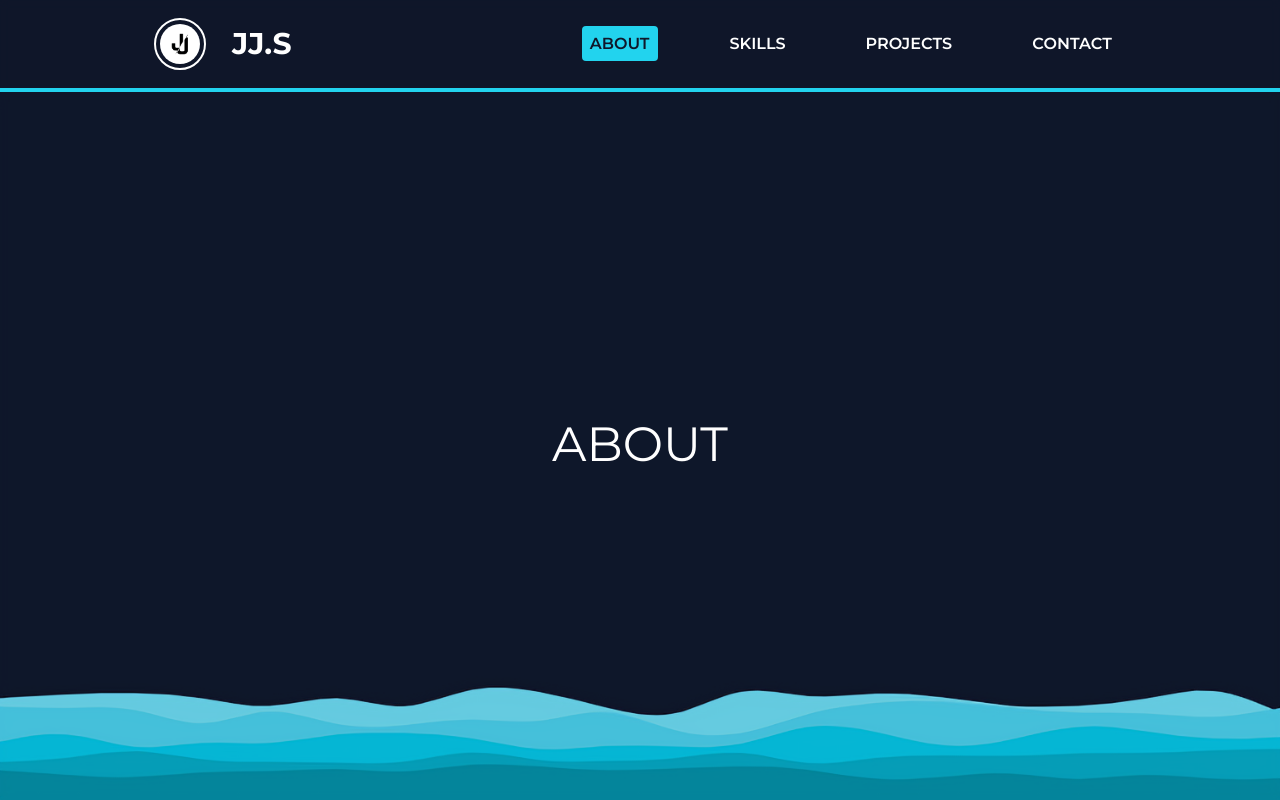
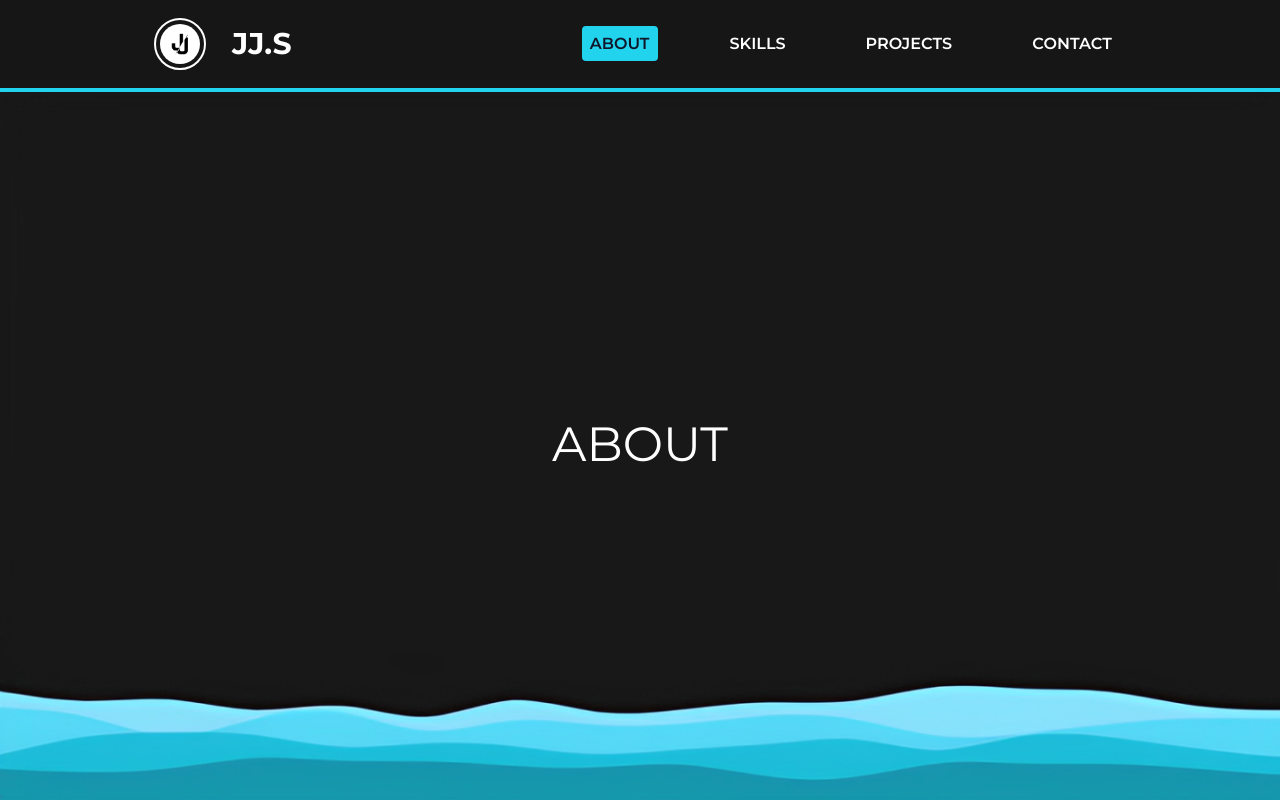
Before and after one commit to jjsorila/portfolio, a React (Vite) app: page / in a window 1280 px wide. Shown: the top 800 px of the page. Built offline with nearby package versions, Linux system fonts and the light colour scheme; the HTML template or start-up script is replaced by a standard one.

Commit message:
changes in background

```diff
--- a/src/App.tsx
+++ b/src/App.tsx
@@ -11,7 +11,7 @@ const App = () => {
   }, [ui]);
 
   return (
-    <div id="main" className="bg-violet-50 dark:bg-slate-900">
+    <div id="main" className="bg-violet-50 dark:dark-mode">
       <Navbar ui={ui} setUi={setUi} />
       <About ui={ui} />
       <Skills ui={ui} />
--- a/src/components/About/About.tsx
+++ b/src/components/About/About.tsx
@@ -11,7 +11,7 @@ const About = ({ ui }: TAboutProps) => {
         <img className={`z-0 absolute top-0 left-0 right-0 bottom-0 transition-opacity duration-500 w-[100%] h-[100%] ${ui ? "opacity-0" : "opacity-100"}`}
         src={AboutBGDarkBot} />
 
-        <h1 className="relative text-center dark:text-white text-slate-900 top-[50%] left-[50%] translate-x-[-50%] translate-y-[-50%]">ABOUT</h1>
+        <h1 className="relative text-center dark:text-white text-neutral-900 top-[50%] left-[50%] translate-x-[-50%] translate-y-[-50%]">ABOUT</h1>
 
       </div>
   )
--- a/src/components/Contact/Contact.tsx
+++ b/src/components/Contact/Contact.tsx
@@ -11,7 +11,7 @@ const Contact = ({ ui }: TContactProps) => {
         <img className={`z-0 absolute top-0 left-0 right-0 bottom-0 transition-opacity duration-500 w-[100%] h-[100%] ${ui ? "opacity-0" : "opacity-100"}`}
         src={AboutBGDarkTop} />
 
-        <h1 className="relative text-center dark:text-white text-slate-900 top-[50%] left-[50%] translate-x-[-50%] translate-y-[-50%]">CONTACT</h1>
+        <h1 className="relative text-center dark:text-white text-neutral-900 top-[50%] left-[50%] translate-x-[-50%] translate-y-[-50%]">CONTACT</h1>
 
       </div>
   )
--- a/src/components/Navbar/Navbar.tsx
+++ b/src/components/Navbar/Navbar.tsx
@@ -106,7 +106,7 @@ const Navbar = ({ ui, setUi }: TNavbarProps) => {
   return (
     <nav
       id="navbar"
-      className="z-[1] bg-violet-50 dark:bg-slate-900 flex px-[10rem] py-[1.5rem] max-w-[2048px] mx-auto sticky top-0 border-b-4 border-violet-950 dark:border-cyan-400 bg-clip-padding backdrop-filter backdrop-blur-sm bg-opacity-80 dark:bg-clip-padding dark:backdrop-filter dark:backdrop-blur-sm dark:bg-opacity-80"
+      className="z-[1] light-mode dark:dark-mode flex px-[10rem] py-[1.5rem] max-w-[2048px] mx-auto sticky top-0 border-b-4 border-violet-950 dark:border-cyan-400 bg-clip-padding backdrop-filter backdrop-blur-sm bg-opacity-80 dark:bg-clip-padding dark:backdrop-filter dark:backdrop-blur-sm dark:bg-opacity-80"
     >
       <div className="flex-1 flex justify-start items-center gap-[2rem]">
         <img
--- a/src/components/Projects/Projects.tsx
+++ b/src/components/Projects/Projects.tsx
@@ -11,7 +11,7 @@ const Projects = ({ ui }: TProjectsProps) => {
         <img className={`z-0 absolute top-0 left-0 right-0 bottom-0 transition-opacity duration-500 w-[100%] h-[100%] ${ui ? "opacity-0" : "opacity-100"}`}
         src={AboutBGDarkBot} />
 
-        <h1 className="relative text-center dark:text-white text-slate-900 top-[50%] left-[50%] translate-x-[-50%] translate-y-[-50%]">PROJECTS</h1>
+        <h1 className="relative text-center dark:text-white text-neutral-900 top-[50%] left-[50%] translate-x-[-50%] translate-y-[-50%]">PROJECTS</h1>
 
       </div>
   )
--- a/src/components/Skills/Skills.tsx
+++ b/src/components/Skills/Skills.tsx
@@ -11,7 +11,7 @@ const Skills = ({ ui }: TSkillsProps) => {
         <img className={`z-0 absolute top-0 left-0 right-0 bottom-0 transition-opacity duration-500 w-[100%] h-[100%] ${ui ? "opacity-0" : "opacity-100"}`}
         src={AboutBGDarkTop} />
 
-      <h1 className="relative text-center dark:text-white text-slate-900 top-[50%] left-[50%] translate-x-[-50%] translate-y-[-50%]">SKILLS</h1>
+      <h1 className="relative text-center dark:text-white text-neutral-900 top-[50%] left-[50%] translate-x-[-50%] translate-y-[-50%]">SKILLS</h1>
 
     </div>
     )
--- a/src/index.css
+++ b/src/index.css
@@ -9,6 +9,14 @@
 
   * {
     @apply transition ease-in-out duration-500 scroll-smooth;
+  }
+
+  .dark-mode {
+    @apply bg-neutral-900
+  }
+
+  .light-mode {
+    @apply bg-violet-50
   }
 
   h1 {
```
Also changed, not shown: public/dark-bg-bottom.png, public/dark-bg-top.png.
